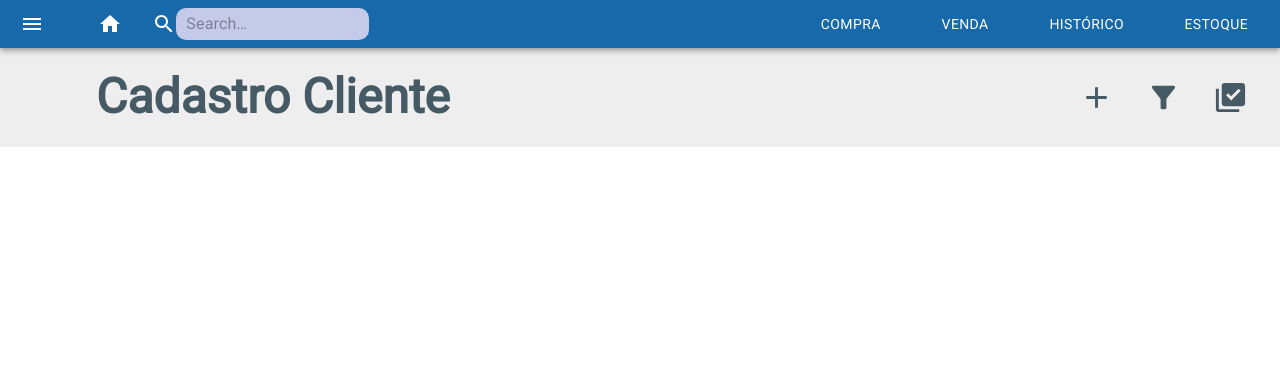
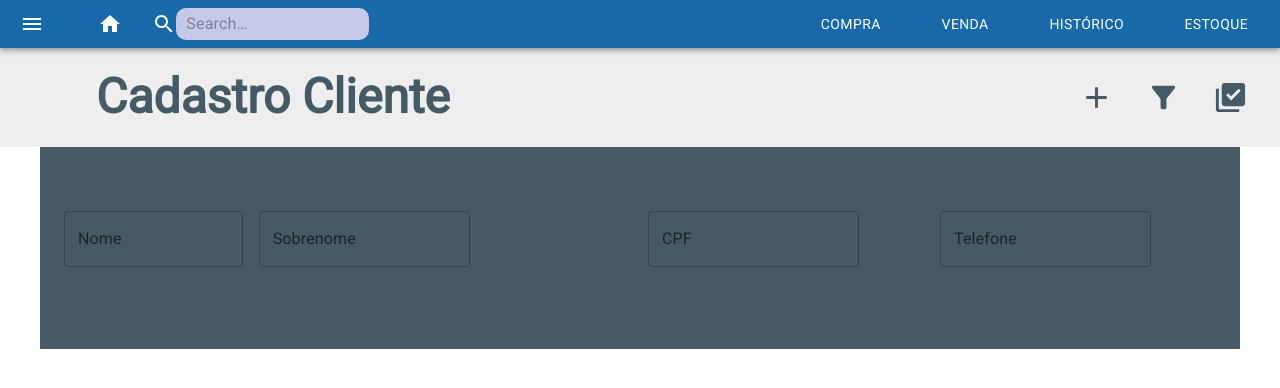
Before and after one commit to EduOC1022/projeto_estoque, a React (Create React App) app in the folder estoque/: page /cadastro-cliente in a window 1280 px wide. Shown: the top 388 px of the page. Built offline with nearby package versions, Linux system fonts and the light colour scheme.

Commit message:
alteracao versao react

```diff
--- a/estoque/package.json
+++ b/estoque/package.json
@@ -16,7 +16,8 @@
     "pg": "^8.11.2",
     "react": "^18.2.0",
     "react-dom": "^18.2.0",
-    "react-scripts": "6.15.0",
+    "react-router-dom": "^6.15.0",
+    "react-scripts": "5.0.1",
     "web-vitals": "^2.1.4"
   },
   "scripts": {
--- a/estoque/src/Frontend/paginas/CadastroC.js
+++ b/estoque/src/Frontend/paginas/CadastroC.js
@@ -3,6 +3,7 @@ import LibraryAddCheckIcon from '@mui/icons-material/LibraryAddCheck';
 import FilterAltIcon from '@mui/icons-material/FilterAlt';
 import Headin from "../componentes/Typographies/Headin";
 import AddIcon from '@mui/icons-material/Add';
+import {Container,Button, Grid, TextField } from "@mui/material";
 
 
 export default function CadastroC() {
@@ -15,10 +16,34 @@ export default function CadastroC() {
                 {
                     nome: 'Selecionar',
                     icone: <LibraryAddCheckIcon fontSize="large"/>
-                }
-                ]
+                }];
+
+     const handleSubmit = () => {
+
+     }
+
 
     return (
-        <Headin icones={icones} pagina='Cadastro Cliente'/>
+        <>
+            <Headin icones={icones} pagina='Cadastro Cliente'/>
+            <Container sx={{padding: 8, backgroundColor: 'primary.dark'}}>
+                <Grid container spacing={2}>
+                    <Grid item  md={2}>
+                        <TextField sx={{flexGrow: 1}} label= 'Nome'/>
+                    </Grid>
+                    <Grid item md={4}>
+                        <TextField sx={{flexGrow: 1}} label= 'Sobrenome'/>
+                    </Grid>
+                    <Grid item  md={3}>
+                        <TextField label= 'CPF'/>
+                    </Grid>
+                    <Grid item md={3}>
+                        <TextField label= 'Telefone'/>
+                    </Grid>
+                </Grid>
+                <Button/>
+            </Container>
+        </>
+
     );
 }
```
Also changed, not shown: 1 other file (tests, documents, lock files or other folders).
